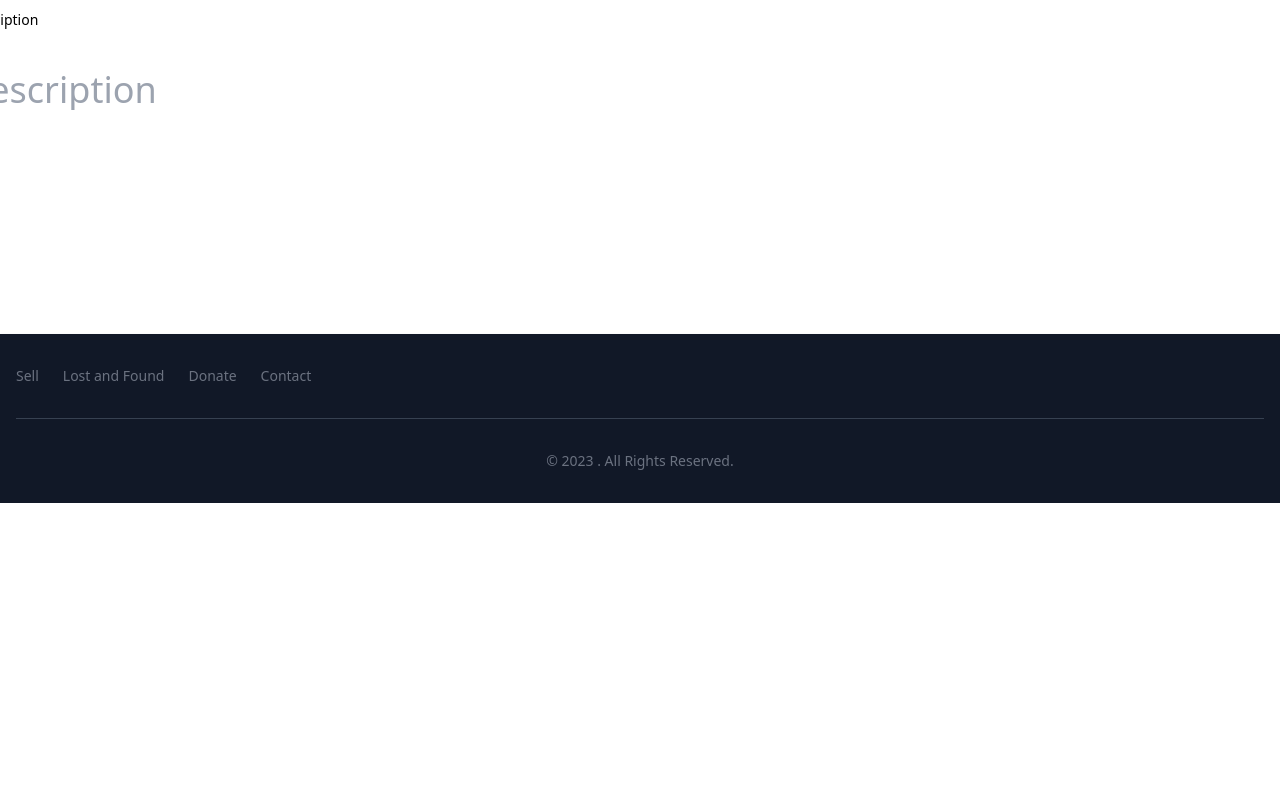
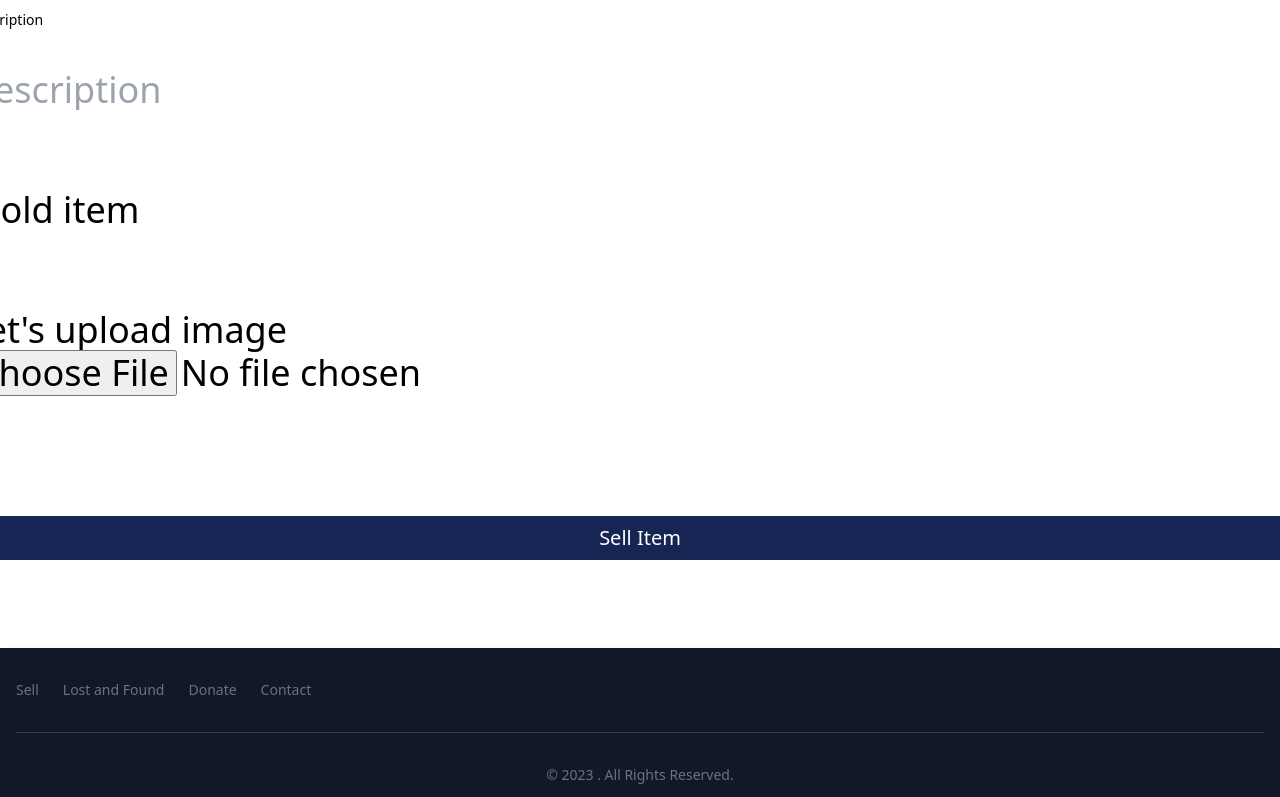
Before and after one commit to Vik-05/reclaim-R, a React (Create React App) app in the folder reclaim2/: page /Sell in a window 1280 px wide. Shown: the part 904-1701 px from the top of the page. Before the commit the page ends 1407 px from the top, so only its background shows below. Built offline with nearby package versions, Linux system fonts and the light colour scheme; no server answers.

Commit message:
buy and sell

```diff
--- a/reclaim2/package.json
+++ b/reclaim2/package.json
@@ -16,6 +16,7 @@
     "react-router-dom": "^6.10.0",
     "react-scripts": "5.0.1",
     "react-scroll-to-bottom": "^4.2.0",
+    "react-toastify": "^9.1.2",
     "socket.io-client": "^4.6.1",
     "swiper": "^9.2.2",
     "web-vitals": "^2.1.4"
--- a/reclaim2/src/pages/LostnFound.js
+++ b/reclaim2/src/pages/LostnFound.js
@@ -209,7 +209,7 @@ export default function LostnFound() {
             </div>
             <div className="flex m-10">
 
-      <div className="flex flex-col gap-4 m-10">
+        <div className="flex flex-col gap-4 m-10">
 
           <label>
          <input type="radio" name="lof" onChange={(e)=>setisLost(true)} />
@@ -219,7 +219,7 @@ export default function LostnFound() {
           <input type="radio" name="lof" onChange={(e)=>setisFound(true)} />
           Found Something
           </label>
-            </div>
+        </div>
 
           <br></br>
           <br></br>
--- a/reclaim2/src/pages/Page.js
+++ b/reclaim2/src/pages/Page.js
@@ -6,6 +6,7 @@ import Signup from "./Signup";
 import NavBar from "../components/NavBar";
 import { Routes, Route, Link } from "react-router-dom";
 import Home from "./Home";
+import Profile from "./Profile";
 export default function Page() {
   return (
     <div>
@@ -46,6 +47,7 @@ export default function Page() {
         <Route path="lost-found" element={<LostnFound />}></Route>
         <Route path="Sell" element={<Sell />}></Route>
         <Route path="Chat" element={<Chat />}></Route>
+        <Route path="Profile" element = {<Profile />}></Route>
       </Routes>
     </div>
   );
--- /dev/null
+++ b/reclaim2/src/pages/Profile.js
@@ -0,0 +1,17 @@
+import React from 'react'
+import NavBar from '../components/NavBar'
+import { ToastContainer, toast } from 'react-toastify';
+import 'react-toastify/dist/ReactToastify.css';
+
+export default function Profile() {
+    const notify = () => toast("Wow so easy!");
+    return (
+    <div>
+        <NavBar />
+        <button onClick={notify}>Notify!
+        </button>
+
+        <ToastContainer />
+    </div>
+  )
+}
--- a/reclaim2/src/pages/Sell.js
+++ b/reclaim2/src/pages/Sell.js
@@ -2,6 +2,10 @@ import SellCard from "../components/SellCard";
 import sellarray from "../arrays/sellarray";
 import Footer from "../components/Footer";
 import NavBar from "../components/NavBar";
+import { useState } from "react";
+import axios from 'axios';
+import { ToastContainer, toast } from 'react-toastify';
+import 'react-toastify/dist/ReactToastify.css';
 
 function createSellEntry(sellarray){
   return(
@@ -15,14 +19,84 @@ function createSellEntry(sellarray){
       />
     );
 }
+
+async function sendDataToApi(data) {
+
+  return await axios({
+    method: 'POST',
+    url: 'http://localhost:5000/api/users/sellItems',
+    headers: {},
+    data,
+  })
+}
+
 export default function Sell() {
+
+  const[title, setTitle] = useState("");
+  const[desc, setDesc] = useState("");
+  const[price, setPrice] = useState("");
+  const[sold, setisSold] = useState(false);
+  const[image, setImage] = useState("");
+
+  const notify = () => toast("Wow so easy!");
+
+  const handleSubmit = (e) => {
+    e.preventDefault();
+    // Handle form submission here
+  };
+
+  function uploadImage(){
+    fetch("https://localhost:5000/api/users/uploadSellImage", {
+        method: "POST",
+        crossDomain: true,
+        headers: {
+          "Content-Type" : "application/json",
+          Accept: "application/json",
+          "Access-Control-Allow-Origin" : "*",
+        },
+        body: JSON.stringify({
+          base64: image
+        })
+    }).then((res) => res.json()).then((data) => console.log(data));
+  }
+
+  const PostData = async (e)=>{
+    e.preventDefault();
+    const resp = await sendDataToApi({
+      image,
+      title,
+      desc,
+      price,
+      sold
+    })
+    // setisLost=true
+    uploadImage();
+    notify();
+    handleSubmit();
+    console.log({resp});
+  }
+
+  function convertToBase64(e)
+  {
+    console.log(e);
+    var reader = new FileReader();
+    reader.readAsDataURL(e.target.files[0]);
+    reader.onload = () =>{
+      console.log(reader.result); //base64
+      setImage(reader.result);
+    };
+    reader.onerror = error => {
+      console.log("Error: ", error);
+    };
+  }
+
+
   return (
-
     <div className="text-4xl font-medium">
       <NavBar/>
       {/* <div className="p-10 dark:bg-gray-900 text-white">Buy and Sell</div> */}
 
-      {/* BUY AND SELL ITEMS SECTION */}
+      {/* SELL ITEMS SECTION */}
       <div className="p-10">
         <div className="text-3xl p-4">Shop or sell</div>
         <div className="flex gap-5 w-full">
@@ -30,54 +104,100 @@ export default function Sell() {
         </div>
       </div>
 
-      {/* BUY AND SELL FORM BELOW */}
+      {/* SELL FORM BELOW */}
       <div className="flex justify-center">
         <div className="flex flex-col p-10 rounded-lg">
           <h1 className="text-4xl mb-0 m-10">Want to sell something?</h1>
           <p className="text-lg ml-10">Sell your belongings here!!</p>
-          <form className="flex flex-col justify-center">
+
+          <form method="POST"
+            onSubmit={handleSubmit}
+            className="flex flex-col justify-center"
+          >
             <div className="flex">
               <>
                 <label className="m-10 text-sm mb-0 rounded-md" htmlFor="">
-                  item name
+                  Title
                 </label>
+
                 <input
                   type="text"
                   className="border-solid border-black block m-10"
                   placeholder="Item-Name"
+                  value={title}
+                  onChange={(e) => setTitle(e.target.value)}
                 />
+
               </>
               <>
                 <label className="m-10 text-sm mb-0 rounded-md" htmlFor="">
                   Price
                 </label>
+
                 <input
                   type="text"
                   className="border-solid border-black block m-10"
                   placeholder="Price Offered"
+                  value={price}
+                  onChange={(e) => setPrice(e.target.value)}
                 />
+
               </>
             </div>
+
             <label className="m-10 text-sm mb-0 rounded-md" htmlFor="">
               Description
             </label>
+
             <input
               type="text-area"
               className="border-solid border-black block m-10"
               placeholder="Description"
+              value={desc}
+              onChange={(e) => setDesc(e.target.value)}
             />
+
+            <div className="flex flex-col gap-4 m-10">
+              <label>
+                <input type="radio" name="lof" onChange={(e)=>setisSold(true)} />
+                  Sold item
+              </label>
+            </div>
+
+
+          {/* IMAGE UPLOAD */}
+          <div className="m-10">
+              <div className="auth-inner" style={{ width : "auto"}}>
+                  Let's upload image <br></br>
+                  <input
+                    accept="image/*"
+                    type="file"
+                    onChange={convertToBase64}
+                    />
+                  {image==="" || image===null? "" :<img width={100} height={100} src = {image} alt="unavailable" />}
+              </div>
+
+                    </div>
+            <br></br>
+
             <>
-              <button
-                type="Submit"
-                className="text-lg dark:bg-gray-900 w-48 m-2 rounded-3xl ml-10 p-3 text-white"
+              {/* SUBMIT FORM BUTTON */}
+            <button
+              type="Submit"
+              onClick={PostData}
+              className="text-xl bg-blue-950 rounded-2xl m-10 p-2 text-white hover:text-blue-950 hover:bg-white hover:border-2"
               >
-                Sell
-              </button>
-              <button className="text-lg dark:bg-gray-900 w-48 m-2 rounded-3xl ml-10 p-3 text-white">
+              Sell Item
+            </button>
+            <ToastContainer />
+
+              {/* <button className="text-lg dark:bg-gray-900 w-48 m-2 rounded-3xl ml-10 p-3 text-white">
                 Donate
               </button>
+             */}
             </>
           </form>
+
         </div>
       </div>
       <Footer />
```
Also changed, not shown: 1 other file (tests, documents, lock files or other folders).
